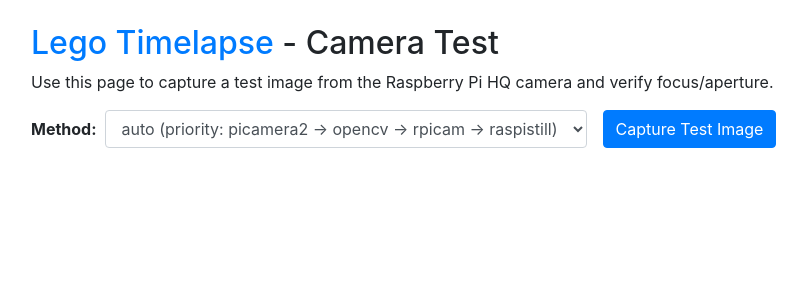
After one commit to sco-pi/bricklapse, a FastAPI app: template templates/camera_test.html in a window 1280 px wide. The commit adds this page. Shown: the top 300 px of the page, without its empty margins (54-861 px from the left). Run offline with FastAPI, Linux system fonts and the light colour scheme; the template is opened without the code that fills it, so the values that code supplies are empty; some libraries are stand-ins or nearby versions.

Commit message:
Implement camera capture functionality and service management
- Add CameraCaptureManager for unified image capture methods (picamera2, opencv, rpicam, raspistill).
- Introduce API endpoint for capturing test images and streaming video.
- Create HTML templates for camera testing and live video streaming.
- Update README with service management instructions and add service files.
- Modify requirements to include necessary dependencies (pillow, picamera2).
- Enhance .gitignore to exclude log files.

```diff
--- a/pyvenv.cfg
+++ b/pyvenv.cfg
@@ -1,5 +1,5 @@
 home = /usr/bin
-include-system-site-packages = false
+include-system-site-packages = true
 version = 3.11.2
 executable = /usr/bin/python3.11
 command = /usr/bin/python3 -m venv /home/smurch/BrickLapsePython
--- a/requirements.txt
+++ b/requirements.txt
@@ -44,3 +44,6 @@
 websocket-client==1.8.0
 zope.event==5.0
 zope.interface==7.0.3
+
+pillow
+picamera2
--- a/server.py
+++ b/server.py
@@ -1,5 +1,5 @@
 from fastapi import FastAPI, Request, WebSocket, WebSocketDisconnect, UploadFile, File
-from fastapi.responses import HTMLResponse
+from fastapi.responses import HTMLResponse, JSONResponse, StreamingResponse
 from fastapi.staticfiles import StaticFiles
 from fastapi.templating import Jinja2Templates
 from fastapi.responses import FileResponse
@@ -10,6 +10,23 @@
 import json
 import time
 import gphoto2 as gp
+import subprocess
+import cv2
+import threading
+import io
+from typing import Optional
+from capture_manager import CameraCaptureManager, CameraCaptureError
+
+# Global singleton manager to persist Picamera2 instance
+captureManager = CameraCaptureManager(test_image_path="/tmp/pi_test_image.jpg")
+try:
+    from picamera2 import Picamera2  # Provided by python3-picamera2 package
+    from PIL import Image
+    _PICAMERA2_AVAILABLE = True
+except Exception:  # Pillow or picamera2 may not be installed in venv though system package present
+    _PICAMERA2_AVAILABLE = False
+    Picamera2 = None  # type: ignore
+    Image = None  # type: ignore
 
 app = FastAPI()
 
@@ -94,6 +111,11 @@
 @app.get("/images", include_in_schema=False)
 async def get():
     return FileResponse("templates/imageview.html")
+
+# Camera Test UI
+@app.get("/camera-test", include_in_schema=False)
+async def get():
+    return FileResponse("templates/camera_test.html")
 
 # Get specified timelape image for set number and phase
 @app.get("/timelapse/{set_number}/{phase}/{filename}")
@@ -335,6 +357,73 @@
     await sendDocumentUpdate(last_page, last_document, "api")
     return {"page": last_page, "document": last_document}
 
+@app.post("/api/capture-test-image")
+async def capture_test_image(request: Request):
+    """Capture a test image using unified capture manager (methods: auto, picamera2, opencv, rpicam, raspistill)."""
+    try:
+        params = {}
+        if request.headers.get('content-type','').startswith('application/json'):
+            params = await request.json()
+    except Exception:
+        params = {}
+    method = params.get('method', 'auto')
+    device_index = int(params.get('device_index', 0))
+    width = params.get('width')
+    height = params.get('height')
+    warmup_frames = int(params.get('warmup_frames', 5))
+
+    try:
+        result = captureManager.capture(method=method, device_index=device_index, width=width, height=height, warmup_frames=warmup_frames)
+        return {
+            "image_url": "/api/test-image",
+            "method_requested": result["method_requested"],
+            "method_used": result["method_used"],
+            "attempts": result["attempts"]
+        }
+    except CameraCaptureError as ce:
+        return JSONResponse(status_code=500, content={
+            "error": str(ce),
+            "method_requested": method,
+            "attempts": []
+        })
+    except Exception as e:
+        return JSONResponse(status_code=500, content={
+            "error": f"Unexpected error: {e}",
+            "method_requested": method,
+            "attempts": []
+        })
+
+@app.get("/api/test-image")
+async def get_test_image():
+    test_image_path = "/tmp/pi_test_image.jpg"
+    if not os.path.exists(test_image_path):
+        return JSONResponse(status_code=404, content={"error": "No test image found"})
+    return FileResponse(test_image_path, media_type="image/jpeg")
+
+@app.get("/api/video-stream")
+async def video_stream():
+    def gen_frames():
+        cap = cv2.VideoCapture(0)
+        if not cap.isOpened():
+            raise RuntimeError("Could not open video device")
+        try:
+            while True:
+                ret, frame = cap.read()
+                if not ret:
+                    continue
+                ret, jpeg = cv2.imencode('.jpg', frame)
+                if not ret:
+                    continue
+                yield (b'--frame\r\n'
+                       b'Content-Type: image/jpeg\r\n\r\n' + jpeg.tobytes() + b'\r\n')
+        finally:
+            cap.release()
+    return StreamingResponse(gen_frames(), media_type='multipart/x-mixed-replace; boundary=frame')
+
+@app.get("/video-stream", include_in_schema=False)
+async def get():
+    return FileResponse("templates/video_stream.html")
+
 @app.websocket("/ws/{client_id}")
 async def websocket_endpoint(websocket: WebSocket, client_id: int):
     await manager.connect(websocket)
--- /dev/null
+++ b/templates/camera_test.html
@@ -0,0 +1,71 @@
+<!DOCTYPE html>
+<html lang="en">
+<head>
+  <meta charset="UTF-8">
+  <meta name="viewport" content="width=device-width, initial-scale=1.0">
+  <title>Camera Test - Bricklapse</title>
+  <link href="https://stackpath.bootstrapcdn.com/bootstrap/4.5.2/css/bootstrap.min.css" rel="stylesheet">
+  <style>
+    #test-image {
+      max-width: 100%;
+      border: 2px solid #333;
+      margin-top: 1em;
+    }
+  </style>
+</head>
+<body>
+<div class="container mt-4">
+  <h2><a href="/">Lego Timelapse</a> - Camera Test</h2>
+  <p>Use this page to capture a test image from the Raspberry Pi HQ camera and verify focus/aperture.</p>
+  <div class="form-inline mb-2">
+    <label for="method-select" class="mr-2 font-weight-bold">Method:</label>
+    <select id="method-select" class="form-control mr-3">
+      <option value="auto">auto (priority: picamera2 -> opencv -> rpicam -> raspistill)</option>
+      <option value="picamera2">picamera2 (libcamera native)</option>
+      <option value="opencv">opencv (V4L2)</option>
+      <option value="rpicam">rpicam-still (CLI)</option>
+      <option value="raspistill">raspistill (legacy)</option>
+    </select>
+    <button id="capture-btn" class="btn btn-primary">Capture Test Image</button>
+  </div>
+  <div id="status" class="mt-2"></div>
+  <div id="image-container" class="mt-3"></div>
+</div>
+<script>
+  // Restore last selected method
+  const selectEl = document.getElementById('method-select');
+  const savedMethod = localStorage.getItem('camera_test_method');
+  if (savedMethod) {
+    selectEl.value = savedMethod;
+  }
+  selectEl.addEventListener('change', () => {
+    localStorage.setItem('camera_test_method', selectEl.value);
+  });
+
+  document.getElementById('capture-btn').onclick = function() {
+    document.getElementById('status').textContent = 'Capturing...';
+    const method = selectEl.value;
+    fetch('/api/capture-test-image', {
+      method: 'POST',
+      headers: { 'Content-Type': 'application/json' },
+      body: JSON.stringify({ method })
+    })
+      .then(response => response.json())
+      .then(data => {
+        if (data.image_url) {
+          document.getElementById('status').textContent = 'Image captured!';
+          // Show the image
+          document.getElementById('image-container').innerHTML = `<img id="test-image" src="${data.image_url}?t=${Date.now()}" alt="Test Image" />`;
+        } else {
+          document.getElementById('status').textContent = 'Error: ' + (data.error || 'Unknown error');
+          document.getElementById('image-container').innerHTML = '';
+        }
+      })
+      .catch(err => {
+        document.getElementById('status').textContent = 'Error: ' + err;
+        document.getElementById('image-container').innerHTML = '';
+      });
+  };
+</script>
+</body>
+</html>
--- a/templates/index.html
+++ b/templates/index.html
@@ -11,6 +11,8 @@
             <li><a href="/active-set">Set Active Set</a></li>
             <li><a href="/wslog">Web Socket Log</a></li>
             <li><a href="/images">Images</a></li>
+            <li><a href="/camera-test">Camera Test</a></li>
+            <li><a href="/video-stream">Video Stream</a></li>
         </ul>
     </body>
 </html>
```
Also changed, not shown: capture_manager.py (added, +185 -0 lines), templates/video_stream.html (added, +21 -0 lines), service/README.md (added), 1 other file.
